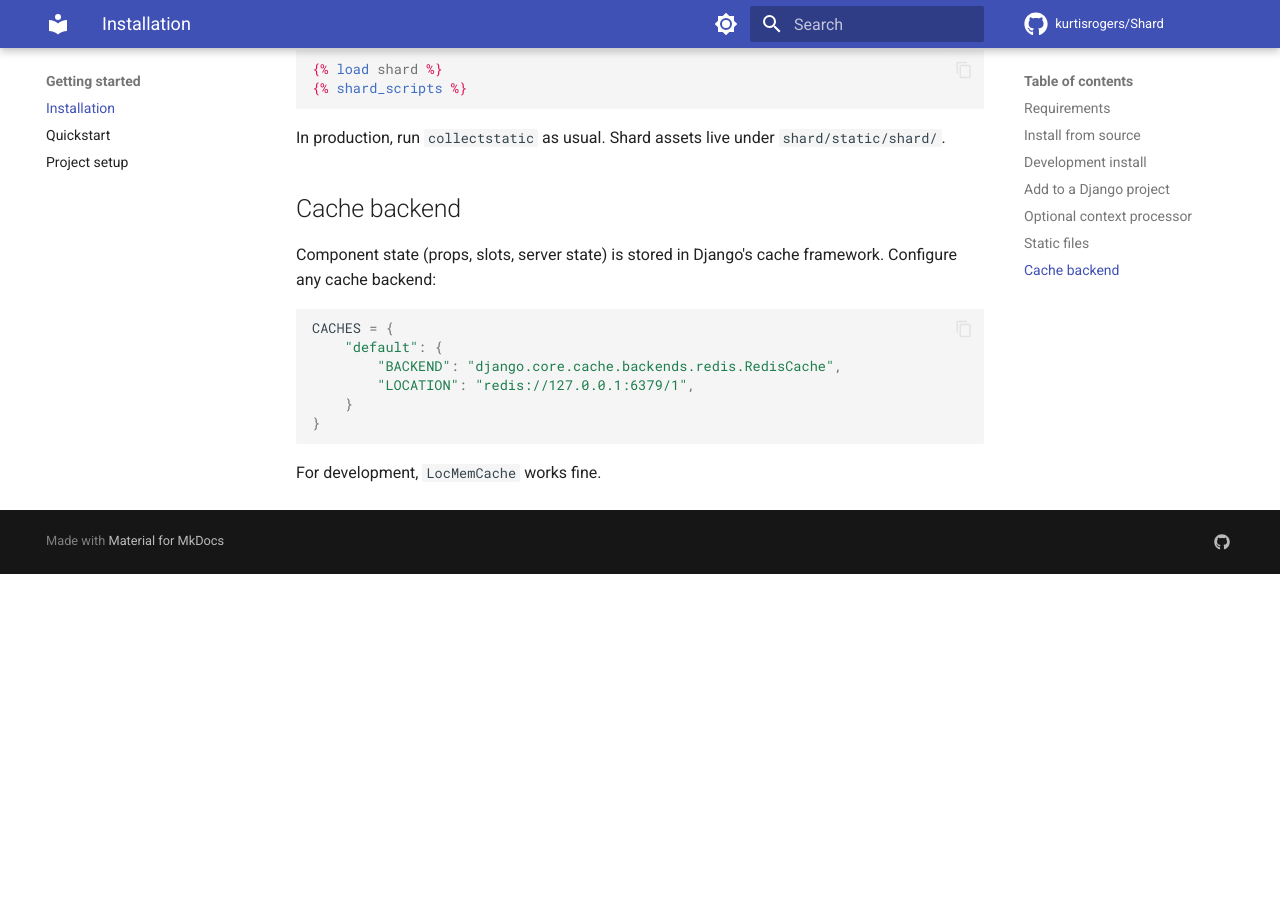
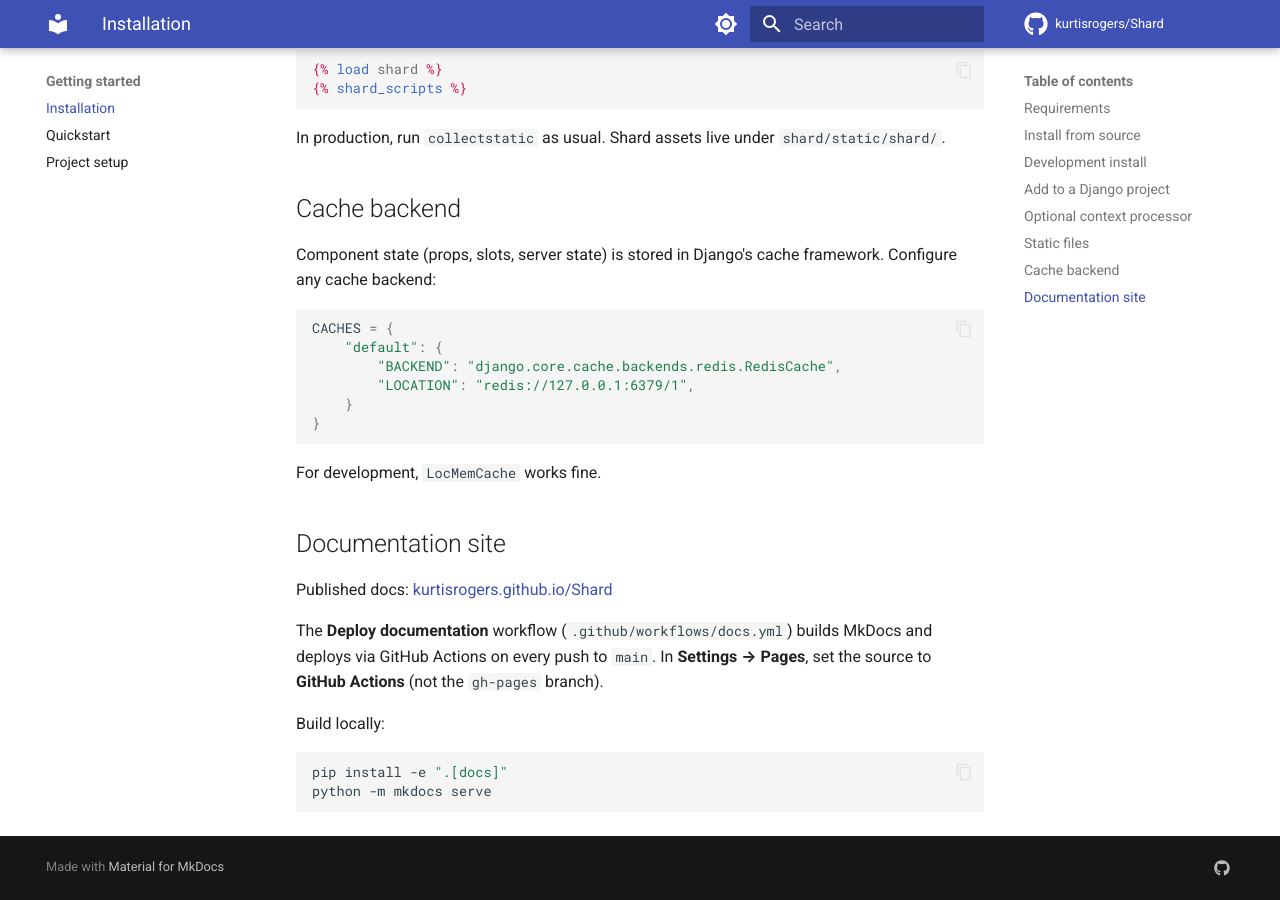
Before and after one commit to kurtisrogers/Shard, an MkDocs documentation site: the page built from docs/getting-started/installation.md, in a window 1280 px wide and 900 px high, scrolled down 1431 px. Built offline with MkDocs 1.6.1 and Material for MkDocs 9.7.7, drawn with Linux system fonts in a browser that asks for light colours; comment, search, counter and statistics services are not loaded; before the commit the page ends 2005 px from its top, so only the background shows below that.

Commit message:
Fix GitHub Pages deployment to use official Actions workflow
The repo is configured for build_type=workflow, but docs.yml used
mkdocs gh-deploy which pushes to the gh-pages branch. Switch to
actions/upload-pages-artifact and actions/deploy-pages so Pages
receives the built site correctly.

Document Pages setup in installation guide.

Co-authored-by: Kurtis Rogers <kurtmcmurt@gmail.com>

````diff
--- a/docs/getting-started/installation.md
+++ b/docs/getting-started/installation.md
@@ -79,3 +79,16 @@ CACHES = {
 ```
 
 For development, `LocMemCache` works fine.
+
+## Documentation site
+
+Published docs: [kurtisrogers.github.io/Shard](https://kurtisrogers.github.io/Shard/)
+
+The **Deploy documentation** workflow (`.github/workflows/docs.yml`) builds MkDocs and deploys via GitHub Actions on every push to `main`. In **Settings → Pages**, set the source to **GitHub Actions** (not the `gh-pages` branch).
+
+Build locally:
+
+```bash
+pip install -e ".[docs]"
+python -m mkdocs serve
+```
````
Also changed, not shown: 1 other file.
